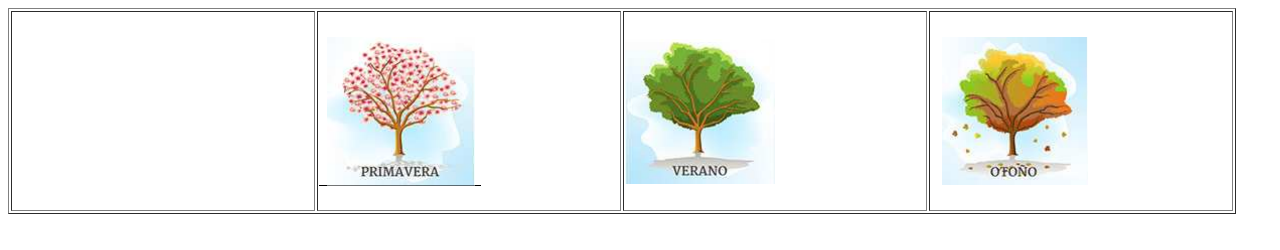
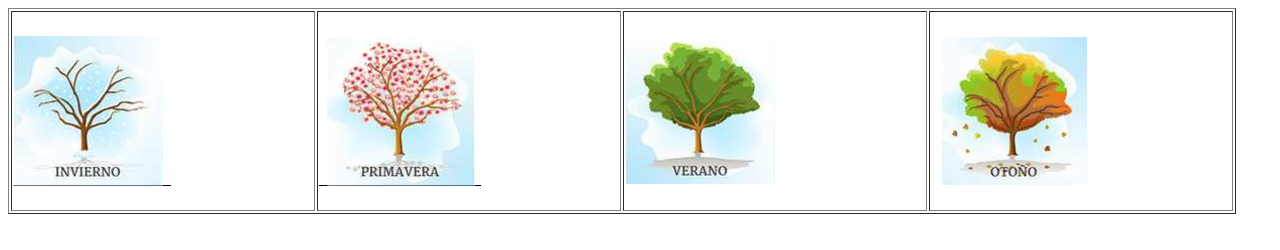
Before and after one commit to eeralexito/ejercicioGit, a plain HTML site: page index.html in a window 1280 px wide. Drawn offline with Linux system fonts and the light colour scheme.

Commit message:
INVIERNO

```diff
--- a/index.html
+++ b/index.html
@@ -15,7 +15,7 @@
     <table border="1px">
         <tr>
             <td class="fotos">
-
+                <img src="img/Invierno.PNG" alt="Foto Invierno">
             </td>
             <td class="fotos">
                 <img src="img/Primavera.PNG" alt="Foto Primavera">
```
